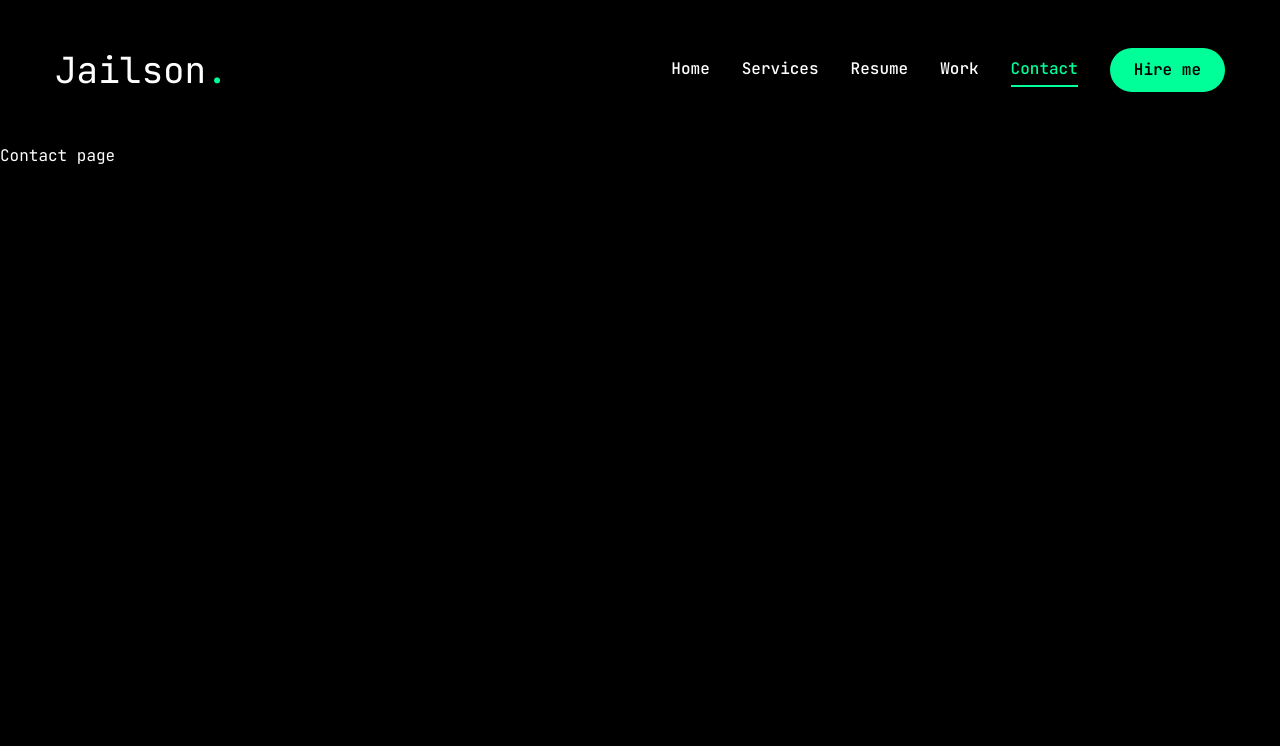
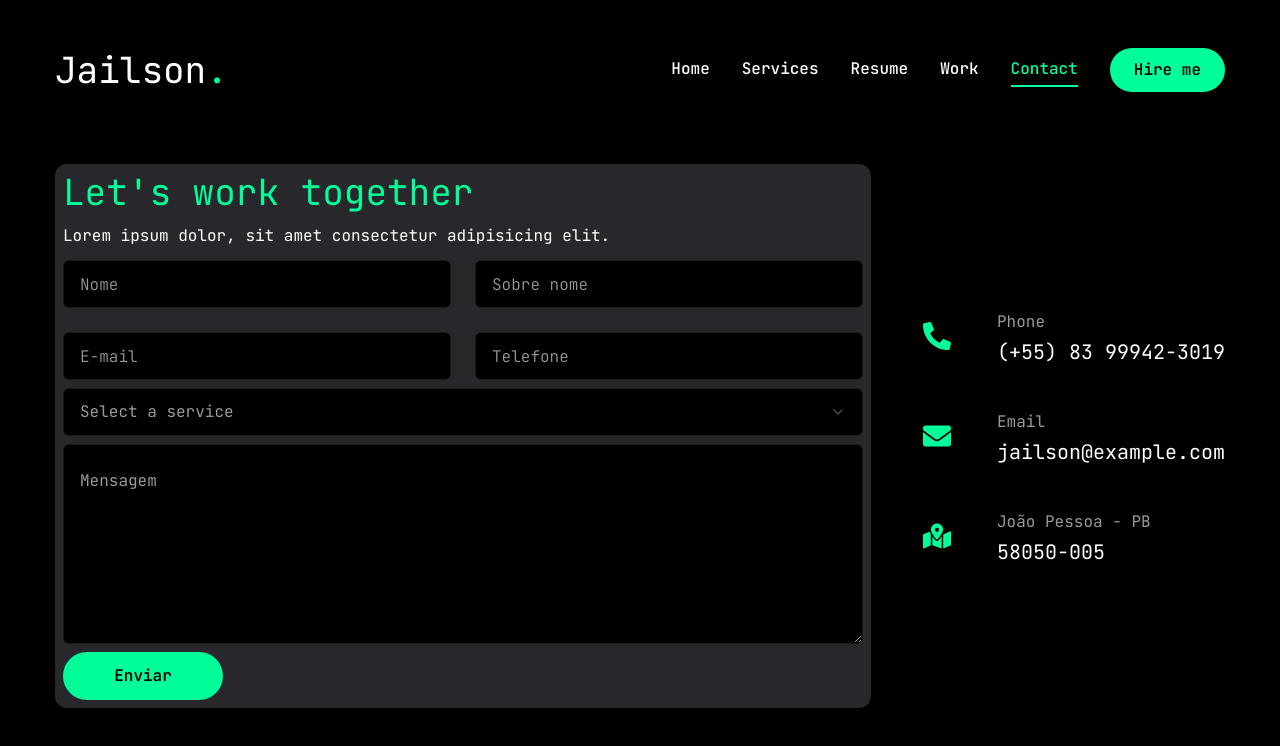
Before and after one commit to jailcomfranssa/Portfolio-2024-jailson, a Next.js app: page /contact in a window 1280 px wide. Shown: the top 746 px of the page. Built offline with nearby package versions, Linux system fonts and the light colour scheme.

Commit message:
add page contact

```diff
--- a/app/contact/page.jsx
+++ b/app/contact/page.jsx
@@ -1,5 +1,104 @@
+"use client";
+import { Button } from "@/components/ui/button";
+import { Input } from "@/components/ui/input";
+import { Textarea } from "@/components/ui/textarea";
+import {
+    Select,
+    SelectContent,
+    SelectGroup,
+    SelectItem,
+    SelectLabel,
+    SelectTrigger,
+    SelectValue,
+} from "@/components/ui/select";
+import {FaPhoneAlt, FaEnvelope, FaMapMarkedAlt} from "react-icons/fa";
+import { motion } from "framer-motion";
+
+const info = [
+    {
+        icon:<FaPhoneAlt/>,
+        title: "Phone",
+        description: "(+55) 83 99942-3019"
+    },
+    {
+        icon:<FaEnvelope/>,
+        title: "Email",
+        description: "jailson@example.com"
+    },
+    {
+        icon:<FaMapMarkedAlt/>,
+        title: "João Pessoa - PB",
+        description: "58050-005"
+    },
+]
+
 const Contact = () => {
-    return <div>Contact page</div>
+    return (
+        <motion.section
+            initial={{ opacity: 0 }}
+            animate={{ opacity: 1, transition:{ delay: 2.4, duration: 0.5, ease: "easeIn" },
+        }}
+            className="py-6"
+        >
+            <div className="container mx-auto">
+                <div className="flex flex-col xl:flex-row gap-[30px]">
+                    {/**Form */}
+                    <div className="xl:w-[74%] order-2 xl:order-none">
+                        <form className="flex flex-col gap-2 p-2 bg-[#27272c] rounded-xl">
+                            <h3 className="text-4xl text-accent">Let's work together</h3>
+                            <p className="text-nowrap/60">Lorem ipsum dolor, sit amet consectetur adipisicing elit.</p>
+                            {/**input */}
+                            <div className="grid grid-cols-1 md:grid-cols-2 gap-6">
+                                <Input type="nome" placeholder="Nome"/>
+                                <Input type="sobre" placeholder="Sobre nome"/>
+                                <Input type="email" placeholder="E-mail"/>
+                                <Input type="telefone" placeholder="Telefone"/>
+                            </div>
+                            {/**Select */}
+                            <Select>
+                                <SelectTrigger className="w-full">
+                                    <SelectValue placeholder="Select a service"/>
+                                </SelectTrigger>
+                                <SelectContent className="flex flex-col gap-4">
+                                    <SelectGroup>
+                                        <SelectLabel>Selecione um Serviço</SelectLabel>
+                                        <SelectItem value="service1">Web Development</SelectItem>
+                                        <SelectItem value="service2">UI/UX Design</SelectItem>
+                                        <SelectItem value="service3">Logo Design</SelectItem>
+                                    </SelectGroup>
+                                </SelectContent>
+                            </Select>
+                            {/**Textarea */}
+                            <Textarea placeholder="Mensagem" className="h-[200px]"/>
+                            {/**Button */}
+                            <Button size="md" className="max-w-40">Enviar</Button>
+                        </form>
+                    </div>
+
+                    {/**info */}
+                    <div className="flex-1 flex items-center xl:justify-end order-1 xl:order-none mb-8 xl:mb-0">
+                        <ul className="flex flex-col gap-10">
+                            {info.map((item, index) =>{
+                                return(
+                                    <li key={index} className="flex items-center gap-6">
+                                        <div className="w-[52px] h-[52px] xl:w-[72px] xl:h-[72px]bg-[#27272c] text-accent rounded-md flex items-center justify-center">
+                                            <div className="text-[28px]">{item.icon}</div>
+                                        </div>
+                                        <div className="flex-1">
+                                            <p className="text-white/60">{item.title}</p>
+                                            <h3 className="text-xl">{item.description}</h3>
+                                        </div>
+                                    </li>
+                                )
+                            })}
+                        </ul>
+                    </div>
+                </div>
+
+            </div>
+
+        </motion.section>
+    )
 };
 
 export default Contact;
--- a/app/resume/page.jsx
+++ b/app/resume/page.jsx
@@ -178,9 +178,9 @@
 const Resume = () => {
   return (
     <motion.div
-      initial={{ opacity: 0 }}
-      animate={{ opacity: 1 }}
-      transition={{ delay: 2.4, duration: 0.5, ease: "easeIn" }}
+    initial={{ opacity: 0 }}
+    animate={{ opacity: 1, transition:{ delay: 2.4, duration: 0.5, ease: "easeIn" },
+}}
       className="min-h-[80vh] flex items-center justify-center py-12 xl:py-0"
     >
       <div className="container mx-auto">
--- a/components/ui/input.jsx
+++ b/components/ui/input.jsx
@@ -7,7 +7,7 @@
     (<input
       type={type}
       className={cn(
-        "flex h-10 w-full rounded-md border border-slate-200 bg-white px-3 py-2 text-sm ring-offset-white file:border-0 file:bg-transparent file:text-sm file:font-medium placeholder:text-slate-500 focus-visible:outline-none focus-visible:ring-2 focus-visible:ring-slate-950 focus-visible:ring-offset-2 disabled:cursor-not-allowed disabled:opacity-50 dark:border-slate-800 dark:bg-slate-950 dark:ring-offset-slate-950 dark:placeholder:text-slate-400 dark:focus-visible:ring-slate-300",
+        "flex h-[48px] rounded-md border border-white/10 focus:border-accent font-light bg-primary px-4 py-5 text-base placeholder:text-white/60 outline-none",
         className
       )}
       ref={ref}
--- a/components/ui/select.jsx
+++ b/components/ui/select.jsx
@@ -16,7 +16,7 @@
   <SelectPrimitive.Trigger
     ref={ref}
     className={cn(
-      "flex h-10 w-full items-center justify-between rounded-md border border-slate-200 bg-white px-3 py-2 text-sm ring-offset-white placeholder:text-slate-500 focus:outline-none focus:ring-2 focus:ring-slate-950 focus:ring-offset-2 disabled:cursor-not-allowed disabled:opacity-50 [&>span]:line-clamp-1 dark:border-slate-800 dark:bg-slate-950 dark:ring-offset-slate-950 dark:placeholder:text-slate-400 dark:focus:ring-slate-300",
+      "flex h-[48px] w-full items-center justify-between rounded-md border border-white/10 bg-primary px-4 py-5 text-base text-white/60 placeholder:text-white/10 focus:border-accent outline-none",
       className
     )}
     {...props}>
@@ -54,7 +54,7 @@
     <SelectPrimitive.Content
       ref={ref}
       className={cn(
-        "relative z-50 max-h-96 min-w-[8rem] overflow-hidden rounded-md border border-slate-200 bg-white text-slate-950 shadow-md data-[state=open]:animate-in data-[state=closed]:animate-out data-[state=closed]:fade-out-0 data-[state=open]:fade-in-0 data-[state=closed]:zoom-out-95 data-[state=open]:zoom-in-95 data-[side=bottom]:slide-in-from-top-2 data-[side=left]:slide-in-from-right-2 data-[side=right]:slide-in-from-left-2 data-[side=top]:slide-in-from-bottom-2 dark:border-slate-800 dark:bg-slate-950 dark:text-slate-50",
+        "relative z-50 max-h-96 min-w-[8rem] overflow-hidden rounded-md border border-white/10 bg-primary text-white shadow-md data-[state=open]:animate-in data-[state=closed]:animate-out data-[state=closed]:fade-out-0 data-[state=open]:fade-in-0 data-[state=closed]:zoom-out-95 data-[state=open]:zoom-in-95 data-[side=bottom]:slide-in-from-top-2 data-[side=left]:slide-in-from-right-2 data-[side=right]:slide-in-from-left-2 data-[side=top]:slide-in-from-bottom-2 dark:border-slate-800 dark:bg-slate-950 dark:text-slate-50",
         position === "popper" &&
           "data-[side=bottom]:translate-y-1 data-[side=left]:-translate-x-1 data-[side=right]:translate-x-1 data-[side=top]:-translate-y-1",
         className
@@ -85,7 +85,7 @@
   <SelectPrimitive.Item
     ref={ref}
     className={cn(
-      "relative flex w-full cursor-default select-none items-center rounded-sm py-1.5 pl-8 pr-2 text-sm outline-none focus:bg-slate-100 focus:text-slate-900 data-[disabled]:pointer-events-none data-[disabled]:opacity-50 dark:focus:bg-slate-800 dark:focus:text-slate-50",
+      "relative flex w-full cursor-default select-none items-center rounded-sm py-1.5 pl-8 pr-2 text-sm outline-none focus:bg-accent focus:text-primary data-[disabled]:pointer-events-none data-[disabled]:opacity-50 dark:focus:bg-slate-800 dark:focus:text-slate-50",
       className
     )}
     {...props}>
--- a/components/ui/textarea.jsx
+++ b/components/ui/textarea.jsx
@@ -6,7 +6,7 @@
   return (
     (<textarea
       className={cn(
-        "flex min-h-[80px] w-full rounded-md border border-slate-200 bg-white px-3 py-2 text-sm ring-offset-white placeholder:text-slate-500 focus-visible:outline-none focus-visible:ring-2 focus-visible:ring-slate-950 focus-visible:ring-offset-2 disabled:cursor-not-allowed disabled:opacity-50 dark:border-slate-800 dark:bg-slate-950 dark:ring-offset-slate-950 dark:placeholder:text-slate-400 dark:focus-visible:ring-slate-300",
+        "flex min-h-[80px] w-full rounded-md border border-white/10 bg-primary px-4 py-5 placeholder:text-white/60 focus-visible:outline-none focus-visible:ring-1 focus-visible:ring-accent focus-visible:ring-offset-0 disabled:cursor-not-allowed disabled:opacity-50",
         className
       )}
       ref={ref}
```
